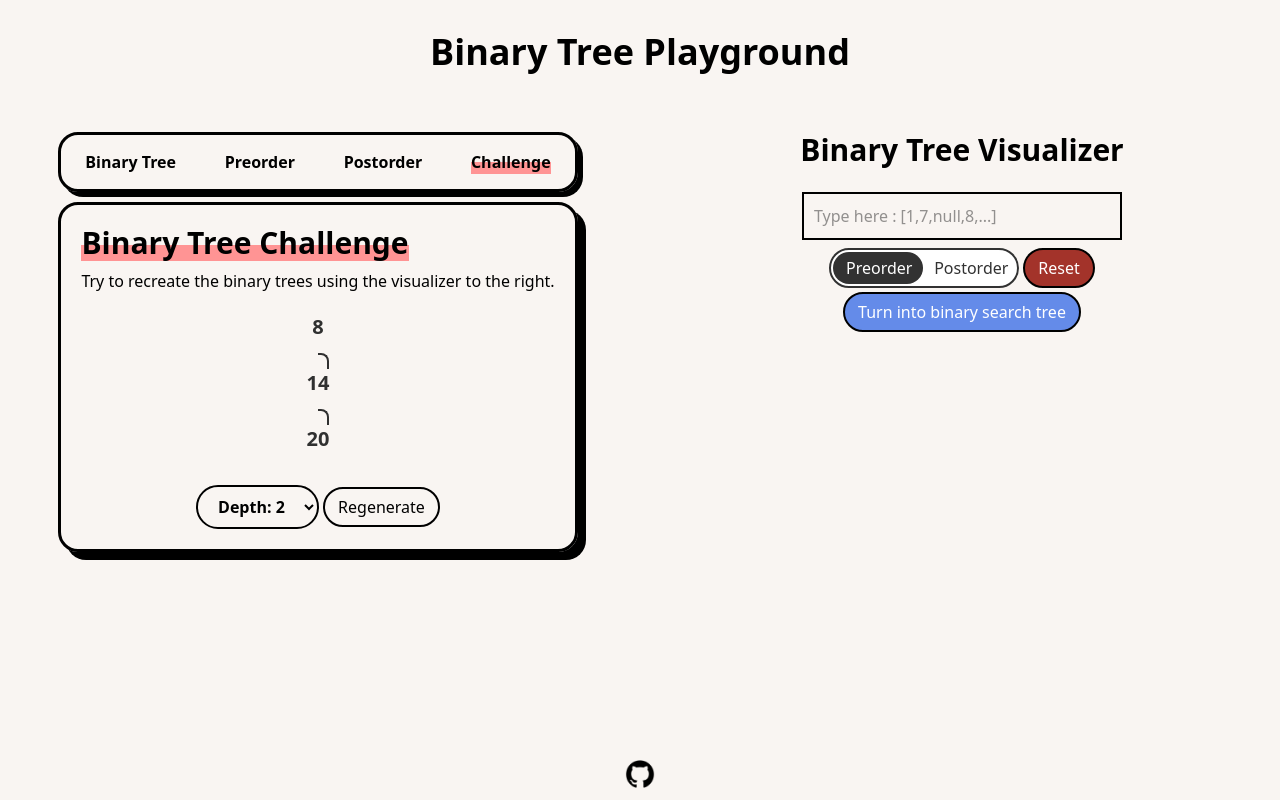
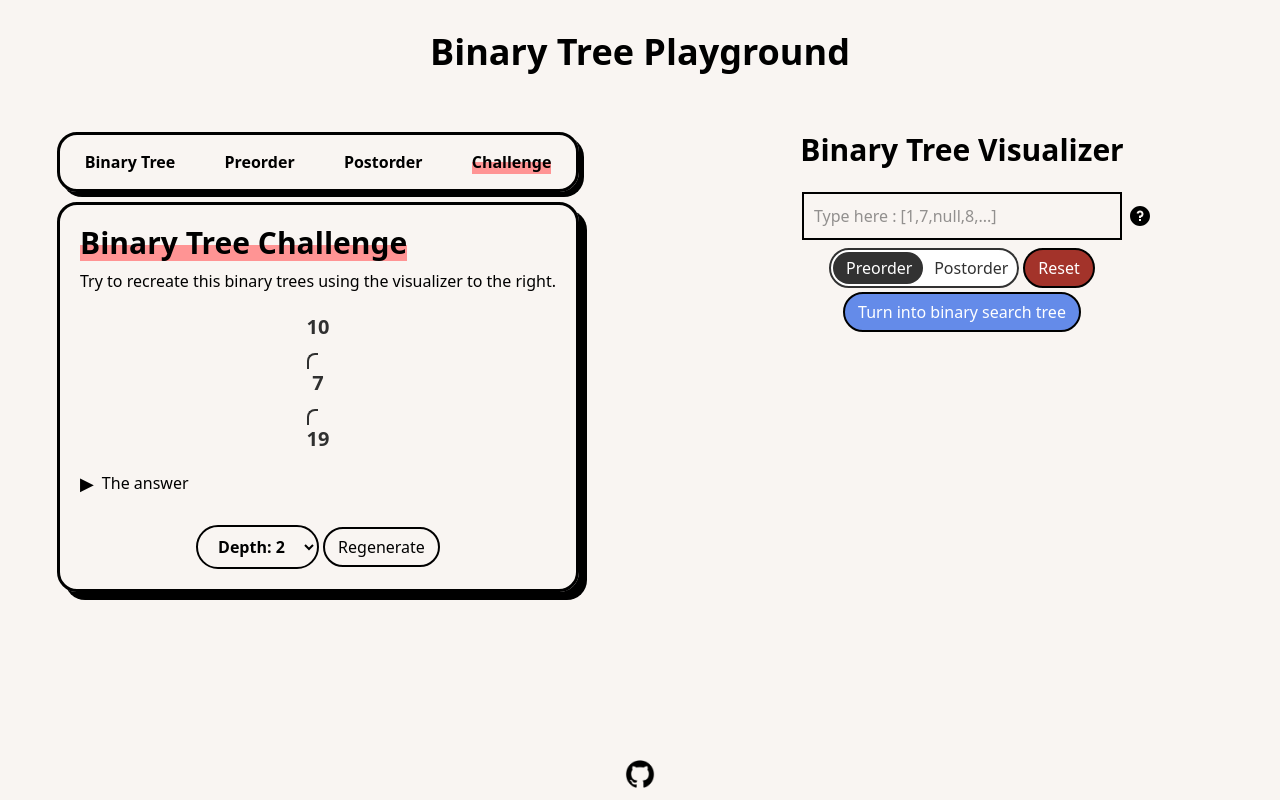
Before and after one commit to noanjrd/binarytree_playground, a React (Vite) app in the folder src/: page / in a window 1280 px wide. Both pictures are taken after a click on the element "Challenge". Built offline with nearby package versions, Linux system fonts and the light colour scheme.

Commit message:
challenge page done

```diff
--- a/src/src/App.tsx
+++ b/src/src/App.tsx
@@ -2,26 +2,23 @@ import { useEffect, useState } from 'react'
 import './style/App.css'
 import { BasicTree, BST } from "../utils/BinaryTree.ts"
 import DisplayBinaryTree from "./components/DisplayBinaryTree.tsx"
-// import 'react-toastify/dist/ReactToastify.css';
-// import BurgerMenu from "./components/BurgerMenu.tsx"
+import QuestionIcon from "./assets/question.svg"
 import { type TreeNode } from './types/types.ts'
 import { ORDER_TYPE, orderOptions } from './types/constants.ts'
 import './style/radio.css'
 import RadioGroup from './components/RadioGroup.tsx'
 import GithubIcon from "./assets/githubicon.png"
 import { Explanations } from './components/explanations/Explanations.tsx';
-import {getTreeDeepness} from "../utils/BinaryTree.ts"
+import { getTreeDeepness } from "../utils/BinaryTree.ts"
 
-function App() {
+export default function App() {
+
   const [root, setRoot] = useState<TreeNode | null>(null)
   const [inputtext, setInputtext] = useState("")
-  // const toastIdRed = useRef<Id | null>(null)
-  // const [isOpen, setIsOpen] = useState<boolean>(false)
   const [SearchTree, setSearchTree] = useState<boolean>(false)
   const [OrderType, setOrderType] = useState<string>(ORDER_TYPE.PREORDER)
   const [tabOption, setTabOption] = useState<string>("Binary Tree")
   const [screenWidth, setScreenWidth] = useState(window.innerWidth)
-
 
 
   useEffect(() => {
@@ -36,13 +33,14 @@ function App() {
     if (text.length === 0) {
       return
     }
-    const modtext = text.replace(/\[/g, "").replace(/\]/g, "").replace(/\s+/g,"")
+    const modtext = text.replace(/\[/g, "").replace(/\]/g, "").replace(/\s+/g, "")
     const NumberArray = modtext.split(',').map(String)
     if (SearchTree === false) {
       try {
         setRoot(BasicTree(NumberArray, OrderType))
       }
       catch (error) {
+        console.error(error)
       }
     }
     if (SearchTree === true) {
@@ -50,16 +48,16 @@ function App() {
         setRoot(BST(NumberArray, OrderType))
       }
       catch (error) {
+        console.error(error)
       }
     }
   })
 
-  if (screenWidth < 640)
-  {
+  if (screenWidth < 640) {
     return (
       <div className='flex w-full gap-5   flex-col min-h-screen justify-center items-center'>
         <p className='text-black font-bold text-3xl'>Binary Tree Playground</p>
-        <p className='text-black font-semibold'>Not available on mobile yet.🌳</p>
+        <p className='text-black font-semibold'>Not available on mobile yet.</p>
       </div>
     )
   }
@@ -68,20 +66,20 @@ function App() {
       <div className='relative flex flex-col w-full min-h-screen items-center '>
         <div className=' bottom-3 hover:opacity-70 cursor-pointer fixed '>
           <a href='https://github.com/noanjrd/binarytree_playground'>
-            <img  src={GithubIcon} width={50} height={50} />
+            <img src={GithubIcon} width={50} height={50} />
           </a>
         </div>
         <p className='text-4xl mb-8 lg:mb-15 font-bold mt-8 text-center text-black'>Binary Tree Playground</p>
         <div className='flex flex-col lg:flex-row justify-center w-full xl:w-322'>
           <div className='  w-full flex flex-col items-center'>
-            <Explanations explainationFor={tabOption} setInputText={setInputtext} setExplainationFor={setTabOption}/>
-            {/* <img src={bgtext} className='w-250 h-full ' /> */}
+            <Explanations explanationFor={tabOption} setInputText={setInputtext}
+              setExplanationFor={setTabOption} OrderType={OrderType} />
           </div>
           <div className="flex flex-col items-center w-full mb-10 mt-5 lg:mt-0  ">
             <div className='flex flex-col gap-1 items-center mb-2'>
               <p className='text-black font-semibold text-3xl mb-5'>Binary Tree Visualizer</p>
 
-              <div>
+              <div className=' relative flex flex-row items-center'>
                 <input
                   className="w-70 lg:w-80 text-[#2c2c2c] border-black border-2 p-2.5
                   focus:outline-none focus:shadow-[2px_2px_0px_rgba(0,0,0,1)] active:shadow-[2px_2px_0px_rgba(0,0,0,1)]"
@@ -89,6 +87,14 @@ function App() {
                   value={inputtext}
                   onChange={(e) => { setInputtext(e.target.value); }}
                 />
+                <div className='absolute -right-7 group hover:opacity-70 cursor-pointer'>
+                  <img src={QuestionIcon} width={20} />
+                  <div className='opacity-0 group-hover:opacity-100 transition-opacity absolute left-1/2 -translate-x-1/2
+                   top-full mt-2 w-60 bg-black text-white text-sm rounded-lg p-3 z-50 '>
+                    <p>Enter your binary tree values in array format. Use "null" for empty nodes.</p>
+                    <p className='mt-1'>Example: [1,2,3,null,4,5,null]</p>
+                  </div>
+                </div>
               </div>
               <div className='flex gap-1 flex-row justify-center items-center mt-1'>
                 <RadioGroup options={orderOptions} value={OrderType} onChange={setOrderType} name="ordertypechange" tabOption={tabOption} setTabOption={setTabOption} />
@@ -98,20 +104,16 @@ function App() {
                 </button>
               </div>
               <button
-                className='button-home   button-blue   '
+                className='button-home button-blue'
                 onClick={() => { setSearchTree(!SearchTree) }}>{!SearchTree ? "Turn into binary search tree" : "Turn into simple binary tree"}</button>
             </div>
-            <div className='binarytree relative overflow-y-auto overflow-x-auto py-8
-             scrollbar-none w-80 lg:w-120 flex justify-center min-h-60 max-h-[calc(100vh-400px)] '>
+            <div className='binarytree relative overflow-y-auto overflow-x-auto  py-5
+             scrollbar-none w-80 lg:w-120 flex justify-center  min-h-60 max-h-[calc(100vh-400px)] '>
               <DisplayBinaryTree root={root} deepness={getTreeDeepness(root)} />
             </div>
-            {/* <p className='text-red-900 text-xl'>COucou</p> */}
           </div>
         </div>
-        {/* </div> */}
       </div>
     </>
   )
 }
-
-export default App
--- a/src/src/components/DisplayBinaryTree.tsx
+++ b/src/src/components/DisplayBinaryTree.tsx
@@ -1,8 +1,10 @@
 import "../style/App.css"
 
 
-export default function DisplayBinaryTree({ root, deepness }: { root: any, deepness:any }) {
-    if (!root) {
+export default function DisplayBinaryTree({ root, deepness }: { root: any, deepness:any })
+{
+    if (!root)
+    {
         return null
     }
     return (
--- a/src/src/components/explanations/Challenge.tsx
+++ b/src/src/components/explanations/Challenge.tsx
@@ -2,17 +2,26 @@ import '../../style/App.css'
 import '../../style/Explanations.css'
 import DisplayBinaryTree from '../DisplayBinaryTree'
 import type { TreeNode } from '../../types/types'
-import { GenerateRandomTree } from '../../../utils/GenerateTree'
 import { getTreeDeepness } from "../../../utils/BinaryTree"
+import { useEffect, useState } from 'react'
+
 
 export interface Props {
     root: TreeNode | null;
     deepness: number;
-    setRoot: (val: TreeNode) => void
-    setDeepness: (val: number) => void
+    answer: string
+    setDeepness: (val: number) => void;
+    setInputText: (val: string) => void
+    ChangeTree: () => void
+    OrderType: string
 }
 
-export function ChallengeCard({ root, setRoot, setDeepness, deepness }: Props) {
+export function ChallengeCard({ root, setDeepness, deepness, answer, ChangeTree, setInputText, OrderType }: Props) {
+    const [showAnswer, setShowAnswer] = useState(false)
+
+    useEffect(() => {
+        setShowAnswer(false)
+    }, [OrderType])
 
     return (
         <div className='card min-w-130 relative px-5 py-5  overflow-y-auto  scrollbar-none max-h-[66vh] flex justify-center'
@@ -26,12 +35,24 @@ export function ChallengeCard({ root, setRoot, setDeepness, deepness }: Props) {
                     Binary Tree Challenge
                 </p>
                 <p className=' text-left text-black  w-fit'>
-                    Try to recreate the binary trees using the visualizer to the right.
+                    Try to recreate this binary trees using the visualizer to the right.
                 </p>
                 <div className='flex justify-center items-center mt-5 '>
                     <DisplayBinaryTree root={root} deepness={getTreeDeepness(root)} />
                 </div>
-               <div className='flex gap-1 flex-row justify-center items-center mt-8'>
+                <button
+                    onClick={() => setShowAnswer(!showAnswer)}
+                    className='cursor-pointer  mt-4 mb-2 text-black font-medium hover:opacity-70 transition-opacity flex items-center gap-2'
+                >
+                    <span className='text-lg'>{showAnswer ? '▼' : '▶'}</span>
+                    The answer
+                </button>
+                {showAnswer && (
+                    <div className='cursor-pointer hover:opacity-70 ' onClick={() => setInputText(answer)}>
+                        <p className='explain-text ml-5 max-w-100 break-all text-ellipsis'><code className='code'>[{answer}]</code></p>
+                    </div>
+                )}
+                <div className='flex gap-1 flex-row justify-center items-center mt-5'>
                     <select
                         className='text-black rounded-full font-semibold border-2 border-black  px-4 py-2
                         shadow-[0px_0px_0px_0px_rgba(0,0,0,1)] hover:shadow-[2px_2px_0px_0px_rgba(0,0,0,1)]
@@ -39,17 +60,17 @@ export function ChallengeCard({ root, setRoot, setDeepness, deepness }: Props) {
                         value={deepness}
                         onChange={(e) => setDeepness(Number(e.target.value))}
                     >
+                        <option value="1">Depth: 1</option>
                         <option value="2">Depth: 2</option>
                         <option value="3">Depth: 3</option>
                         <option value="4">Depth: 4</option>
                         <option value="5">Depth: 5</option>
                     </select>
-                    <button className=' button-home-black ' onClick={() => setRoot(GenerateRandomTree(deepness))}
+                    <button className=' button-home-black ' onClick={() => { ChangeTree(); setShowAnswer(false) }}
                     >Regenerate
                     </button>
                 </div>
             </div>
-
         </div>
     )
 }
--- a/src/src/components/explanations/Explanations.tsx
+++ b/src/src/components/explanations/Explanations.tsx
@@ -1,22 +1,22 @@
-// import { useState } from 'react'
 import '../../style/App.css'
 import '../../style/Explanations.css'
 import { BasicExplanations } from './Base'
 import { PreorderExplanations } from './Preorder'
 import { PostorderExplanations } from './Postorder'
 import { ChallengeCard } from './Challenge'
-import { useState } from 'react'
-import { useEffect } from 'react'
+import { useEffect, useState } from 'react'
 import { GenerateRandomTree } from '../../../utils/GenerateTree'
 import { type TreeNode } from '../../types/types'
+import { GetPostorderList } from '../../../utils/PostorderTree'
+import { GetPreorderList } from '../../../utils/PreorderTree'
+
 
 interface ExplainationsGroupProps {
-    explainationFor: string,
+    explanationFor: string,
     setInputText: (value: string) => void
-    setExplainationFor: (value: string) => void
+    setExplanationFor: (value: string) => void
+    OrderType: string
 }
-
-export function Explanations({ explainationFor, setInputText, setExplainationFor}: ExplainationsGroupProps) {
 
 const options: Record<string, string> = {
     "Binary Tree" : "cdff58",
@@ -25,41 +25,67 @@ export function Explanations({ explainationFor, setInputText, setExplainationFor
     "Challenge" : "ff9494"
 }
 
-    const [root, setRoot] = useState<TreeNode | null>(null)
+export function Explanations({ explanationFor, setInputText, setExplanationFor, OrderType}: ExplainationsGroupProps)
+{
     const [deepness, setDeepness] = useState<number>(2)
+    const [root, setRoot] = useState<TreeNode>(GenerateRandomTree(deepness))
+    const [answer, setAnswer] = useState(GetPostorderList(root))
+
     useEffect(() => {
-        setRoot(GenerateRandomTree(deepness))
-    }, [])
+        if (OrderType === "Postorder")
+        {
+            setAnswer(GetPostorderList(root))
+        }
+        if (OrderType === "Preorder")
+        {
+            setAnswer(GetPreorderList(root))
+        }
+    }, [OrderType])
+
+    const ChangeTree = () => {
+
+        let newRoot = GenerateRandomTree(deepness)
+        setRoot(newRoot)
+        if (OrderType === "Postorder")
+        {
+            setAnswer(GetPostorderList(newRoot))
+        }
+        if (OrderType === "Preorder")
+        {
+            setAnswer(GetPreorderList(newRoot))
+        }
+    }
+
     return (
         <>
             <div>
                 <div className='tab-bar flex flex-row border items-center rounded-full '>
                     {Object.entries(options).map(([option, color]) => (
                         <>
-                            <div className={`    flex items-center    w-fit  ${explainationFor === option ? " tab-option-selected" : "tab-option"}`}
-                            onClick={() => setExplainationFor(option)}>
+                            <div className={`    flex items-center    w-fit  ${explanationFor === option ? " tab-option-selected" : "tab-option"}`}
+                            onClick={() => setExplanationFor(option)}>
 
                                 <p className={`relative text-black w-fit  text-center font-semibold `}>
-                                    <span className={`absolute w-full h-3 bg-[#${color}] left-0 top-3 -z-2 ${explainationFor === option ? "visible" : "invisible"}`}></span>
+                                    <span className={`absolute w-full h-3 bg-[#${color}] left-0 top-3 -z-2 ${explanationFor === option ? "visible" : "invisible"}`}></span>
                                     {option}</p>
                             </div>
                         </>
                     ))}
-
                 </div>
-                {explainationFor === "Binary Tree" && (
+                {explanationFor === "Binary Tree" && (
                     <BasicExplanations  />
                 )}
-                {explainationFor === "Preorder" && (
+                {explanationFor === "Preorder" && (
                     <PreorderExplanations setInputText={setInputText}  />
                 )}
-                {explainationFor === "Postorder" && (
+                {explanationFor === "Postorder" && (
                     <PostorderExplanations setInputText={setInputText} />
                 )}
-                {explainationFor === "Challenge" && (
-                    <ChallengeCard root={root} setRoot={setRoot} setDeepness={setDeepness} deepness={deepness}/>
+                {explanationFor === "Challenge" && (
+                    <ChallengeCard root={root} setInputText={setInputText}
+                    setDeepness={setDeepness} deepness={deepness}
+                    answer={answer} ChangeTree={ChangeTree} OrderType={OrderType}/>
                 )}
-
             </div>
         </>
     )
--- a/src/utils/GenerateTree.ts
+++ b/src/utils/GenerateTree.ts
@@ -1,4 +1,5 @@
 import { type TreeNode } from '../src/types/types'
+
 
 function GetRandomInt(max:number)
 {
@@ -8,23 +9,49 @@ function GetRandomInt(max:number)
 
 export function GenerateRandomTree(deepnessMax:number, deepness:number = 0)
 {
-    const value = GetRandomInt(20)
+    const value = GetRandomInt(19)
     const node : TreeNode = {val:String(value),left:null, right:null, message:null }
     if (deepness >= deepnessMax)
     {
         return (node)
     }
-    let chance = GetRandomInt(2)
-    console.log(chance)
-    if (chance === 1)
+    let chance1 = 1
+    let chance2 = 1
+    if ((deepness !== 0 && deepnessMax >= 3) || (deepnessMax < 3))
+    {
+        let random = GetRandomInt(2)
+        if (random === 1)
+        {
+            chance1 = GetRandomInt(2)
+            if (chance1 === 2)
+            {
+                chance2 == 1
+            }
+            else
+            {
+                chance2 = GetRandomInt(2)
+            }
+        }
+        else
+        {
+            chance2 = GetRandomInt(2)
+            if (chance2 === 2)
+            {
+                chance1 = 1
+            }
+            else
+            {
+                chance1 = GetRandomInt(2)
+            }
+        }
+    }
+    if (chance1 === 1)
     {
         node.left = GenerateRandomTree(deepnessMax, deepness+1)
     }
-    chance = GetRandomInt(1)
-    if (chance === 1)
+    if (chance2 === 1)
     {
         node.right = GenerateRandomTree(deepnessMax, deepness+1)
     }
-
     return (node)
 }
--- a/src/utils/PostorderTree.ts
+++ b/src/utils/PostorderTree.ts
@@ -1,6 +1,7 @@
 import { type TreeNode } from "../src/types/types"
 
-export  function Postorder(values:Array<string>)
+
+export function Postorder(values:Array<string>)
 {
     let i = values.length-1
     function build_tree() : TreeNode | null
@@ -20,7 +21,7 @@ export  function Postorder(values:Array<string>)
     return root
 }
 
-export  function Postorder_bst(values:Array<string>)
+export function Postorder_bst(values:Array<string>)
 {
     if (values[values.length-1] === "null" || values[values.length - 1] === "None")
     {
@@ -59,3 +60,22 @@ export  function Postorder_bst(values:Array<string>)
     }
     return root
 }
+
+export function GetPostorderList(root : TreeNode | null)  : string
+{
+    let answer = ""
+    function buildAnswer(node : TreeNode | null)
+    {
+        if (node === null || node.val === "null")
+        {
+            answer += ",null"
+            return
+        }
+        buildAnswer(node!.left)
+        buildAnswer(node!.right)
+        answer += `,${node?.val}`
+    }
+    buildAnswer(root)
+    answer = answer.slice(1)
+    return answer
+}
--- a/src/utils/PreorderTree.ts
+++ b/src/utils/PreorderTree.ts
@@ -1,8 +1,8 @@
 import { type TreeNode } from "../src/types/types"
 
-export  function Preorder(values:Array<string>)
+
+export function Preorder(values:Array<string>)
 {
-
     let i = 0
     function build_tree() : TreeNode | null
     {
@@ -21,7 +21,7 @@ export  function Preorder(values:Array<string>)
     return root
 }
 
-export  function Preorder_bst(values:Array<string>)
+export function Preorder_bst(values:Array<string>)
 {
     if (values[0] === "null" || values[0] === "None")
     {
@@ -60,3 +60,22 @@ export  function Preorder_bst(values:Array<string>)
     }
     return root
 }
+
+export function GetPreorderList(root : TreeNode | null)  : string
+{
+    let answer = ""
+    function buildAnswer(node : TreeNode | null)
+    {
+        if (node === null || node.val === "null")
+        {
+            answer += ",null"
+            return
+        }
+        answer += `,${node?.val}`
+        buildAnswer(node!.left)
+        buildAnswer(node!.right)
+    }
+    buildAnswer(root)
+    answer = answer.slice(1)
+    return answer
+}
```
Also changed, not shown: src/src/components/explanations/Postorder.tsx (+7 -17 lines), src/src/components/explanations/Preorder.tsx (+10 -15 lines), src/src/style/App.css (+4 -5 lines), src/utils/BinaryTree.ts (+12 -14 lines), src/src/assets/question.svg (added). Lines whose indentation alone changed are shown as unchanged.
